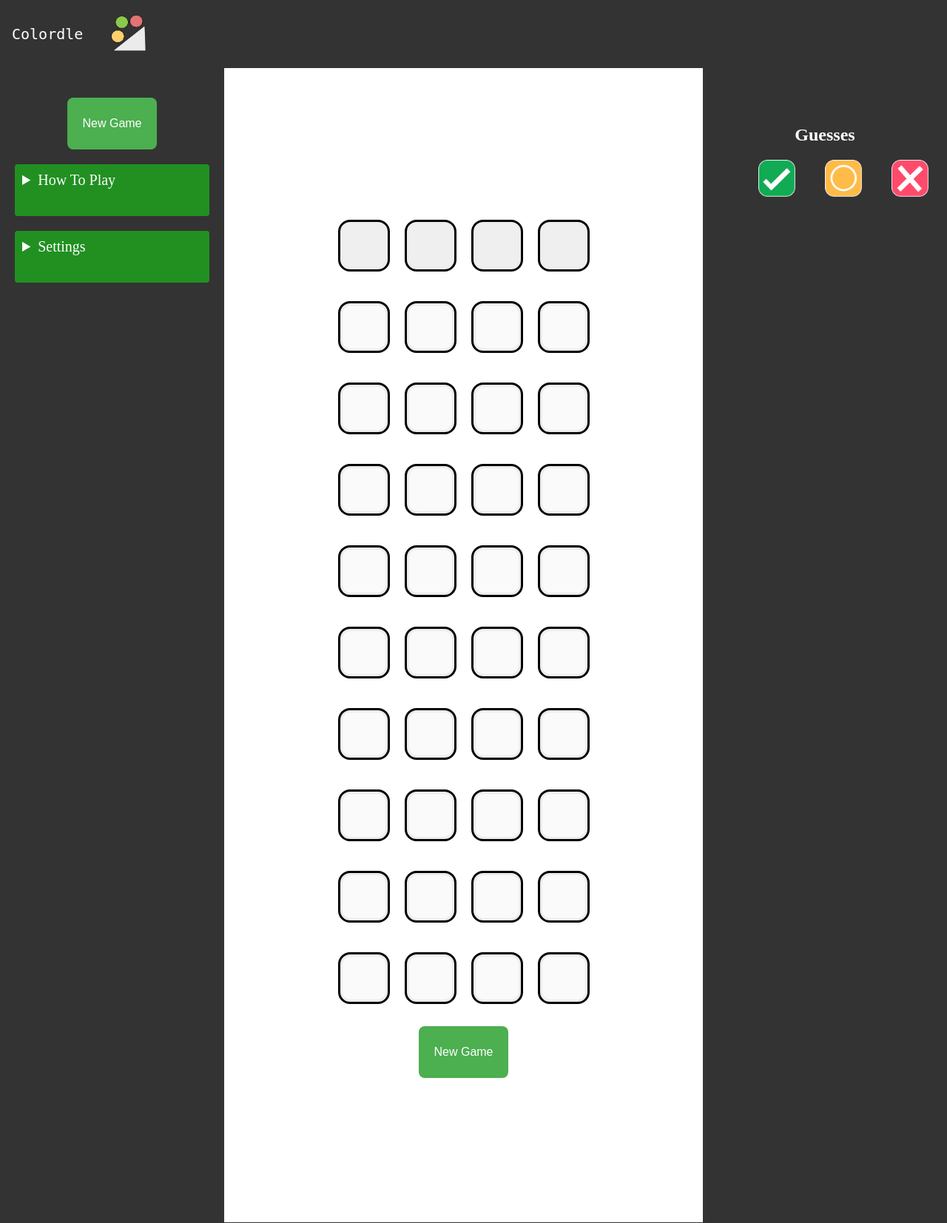
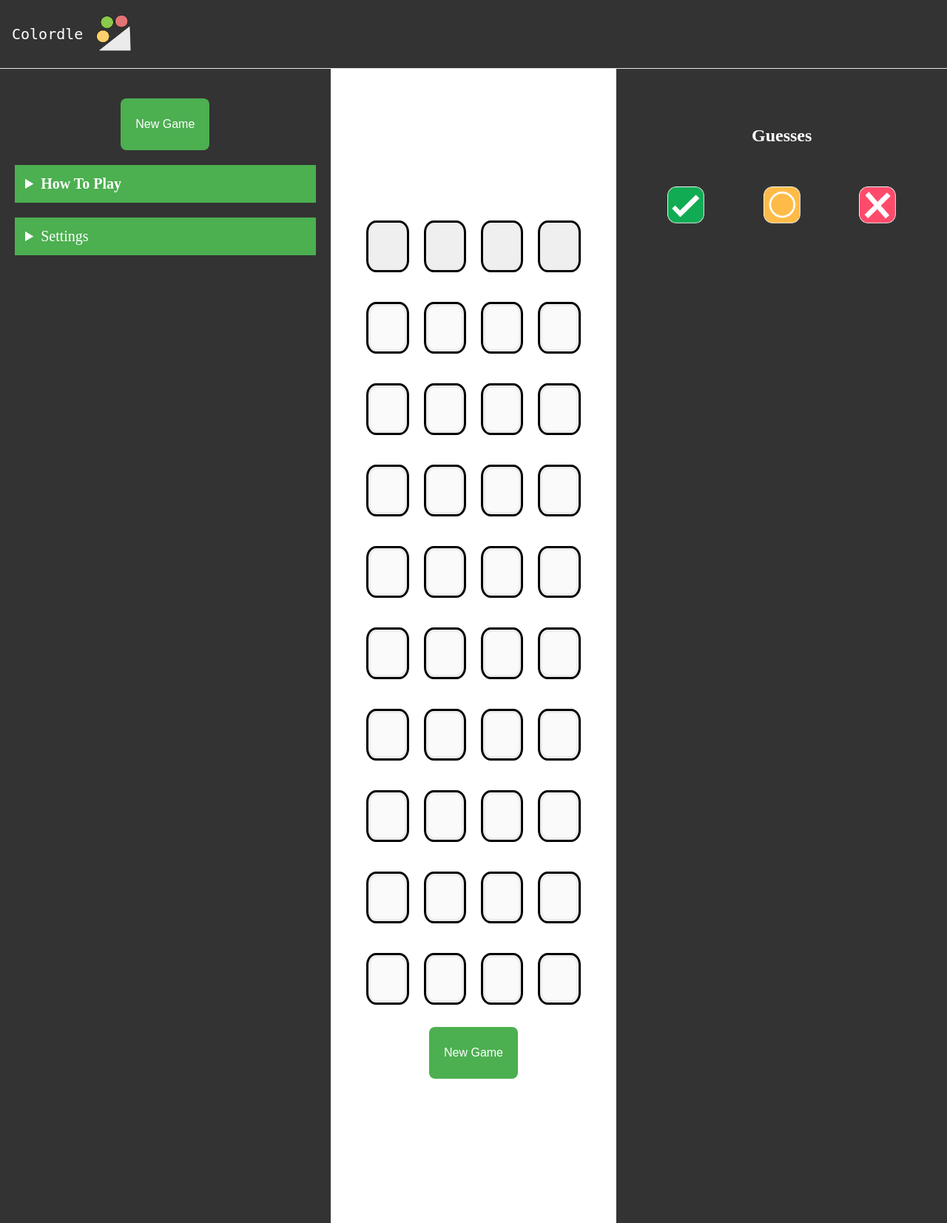
Before and after one commit to BenjaminGensler/Colordle, a PHP site: page / in a window 1280 px wide. Shown: the whole page at 74% size. Run offline with PHP 8.4, Linux system fonts and the light colour scheme.

Commit message:
Added drop downs for explanation

```diff
--- a/index.html
+++ b/index.html
@@ -24,9 +24,17 @@
                     <p>New Game</p>
                 </button>
                 <details class="dropdown">
-                    <summary>How To Play<span class="arrow"></span></summary>
+                    <summary><b>How To Play</b><span class="arrow"></span></summary>
 
-                    <h2></h2>
+                    <p> - Click on the colors to change the color</p>
+                    <p> - Create a color combination and press "Guess"</p>
+                    <p> - Your guess will tell you about yoru combination:</p>
+                    <p> - <img class = "type" src = "correctType.png"> you have the <b>right</b> color in the <b>right</b> spot</p>
+                    <p> - <img class = "type" src = "misplacedType.png"> you have the <b>right</b> color in the <b>wrong</b> spot</p>
+                    <p> - <img class = "type" src = "wrongType.png"> you have the <b>wrong</b> color</p> <br>
+                    <p> - Keep guessing until you get the right combination</p>
+
+                    <p> **Note: <br> There can be duplicate colors. If there is a duplicate color the guess will not include it in the results.</p>
                 </details>
 
                 <details class="dropdown">
@@ -45,7 +53,6 @@
                     <button class="colorChoice" id="c2"></button>
                     <button class="colorChoice" id="c3"></button>
                     <button class="colorChoice" id="c4"></button>
-
                 </div>
                 <div class="guessBox" id="colorSet2">
                     <button class="colorChoice" id="c1" disabled></button>
@@ -116,16 +123,11 @@
 
             <div class="sec-piece2">
                 <h2><br />Guesses</h2>
-                <div class = types>
+                <div class = results>
                     <img class = "type" src = "correctType.png">
                     <img class = "type" src = "misplacedType.png">
                     <img class = "type" src = "wrongType.png">
                 </div>
-                <!-- <div class="results" id="result1">
-                    <img class = "type" src = "correctType.png">
-                    <img class = "type" src = "misplacedType.png">
-                    <img class = "type" src = "wrongType.png">
-                </div> -->
                 <div class="results" id="result1">
                     <p id="r1"></p>
                     <p id="r2"></p>
--- a/stylesheet.css
+++ b/stylesheet.css
@@ -21,9 +21,8 @@
     justify-content: top;
     align-items: center;
     flex-direction: column;
-    margin: 10px;
-    padding: 30px;
-    width: 70%;
+    width: 40%;
+    /* background-color: #333; */
 }
 
 .sec-piece2 {
@@ -34,11 +33,26 @@
     flex-direction: column;
     background-color: rgb(171, 176, 179);
     padding: 30px;
-    width: 30%;
+    width: 40%;
     height: 1500px;
     background-color: #333;
     color: white;
 
+}
+
+details>summary {
+    padding: 4px;
+    cursor: pointer;
+    width: 200px;
+    background-color: #4CAF50;
+    border: none;
+}
+
+details>p {
+    display: block;
+    background-color: #4CAF50;
+    padding: 4px;
+    margin: 0;
 }
 
 .dropdown summary .arrow {
@@ -48,20 +62,18 @@
 
 .dropdown[open] summary .arrow {
     transform: rotate(90deg);
+    /* overflow: visible; */
 }
 
 .dropdown {
     display: inline-block;
     margin: 10px;
     padding: 10px;
-    height: 50px;
+    /* height: 50px; */
     width: 100%;
     font-size: 20px;
-
-    background-color: #219021;
+    background-color: #4CAF50;
     color: white;
-    border: none;
-    border-radius: 4px;
     cursor: pointer;
 }
 
@@ -81,18 +93,23 @@
     align-items: center;
     flex-direction: column;
     margin: 10px;
-    padding: 10px 20px; /* Adjust padding */
+    padding: 10px 20px;
+    /* Adjust padding */
     background-color: #4CAF50;
     color: white;
-    font-size: 16px; /* Adjust font size */
+    font-size: 16px;
+    /* Adjust font size */
     border: none;
-    border-radius: 8px; /* Adjust border radius for softer corners */
+    border-radius: 8px;
+    /* Adjust border radius for softer corners */
     cursor: pointer;
-    transition: background-color 0.3s ease; /* Add transition for a smooth color change */
+    transition: background-color 0.3s ease;
+    /* Add transition for a smooth color change */
 }
 
 .newGame:hover {
-    background-color: #555; /* Add hover effect */
+    background-color: #555;
+    /* Add hover effect */
 }
 
 .guess {
@@ -125,25 +142,9 @@
     width: 80%;
 }
 
-.types {
-    display: flex;
-    align-items: center;
-    flex-direction: row;
-    width: 30%;
-    position: sticky;
-    top: 0;
+img {
+    max-height: 50px;
 }
-
-img {
-    max-width: 50px;
-    margin: 0 20px;
-    transform: translateX(-70px);
-}
-
-.type {
-
-}
-
 
 .results {
     display: flex;
@@ -157,6 +158,7 @@ img {
 nav {
     background-color: #333;
     overflow: hidden;
+    border-bottom: 1px solid #e7e7e7;
 }
 
 nav ul {
```
